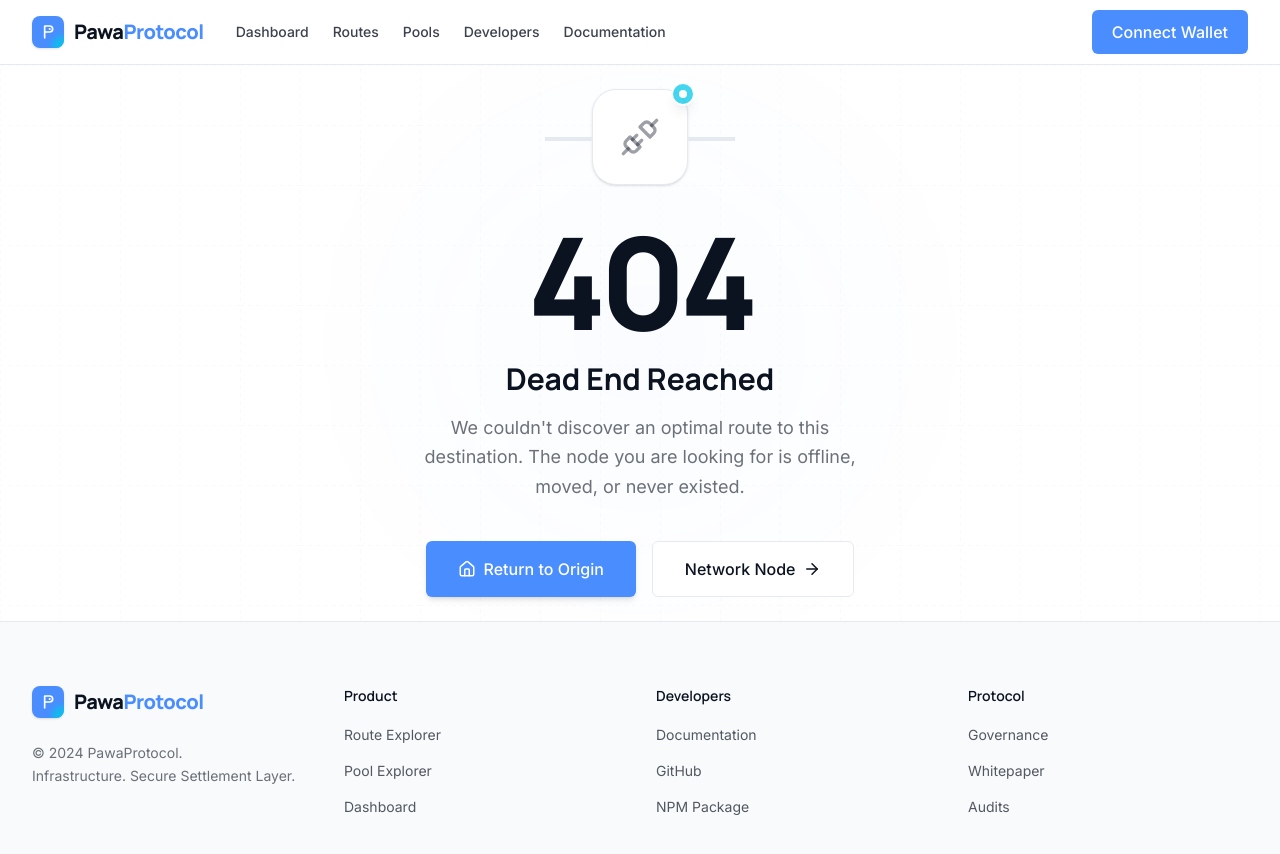
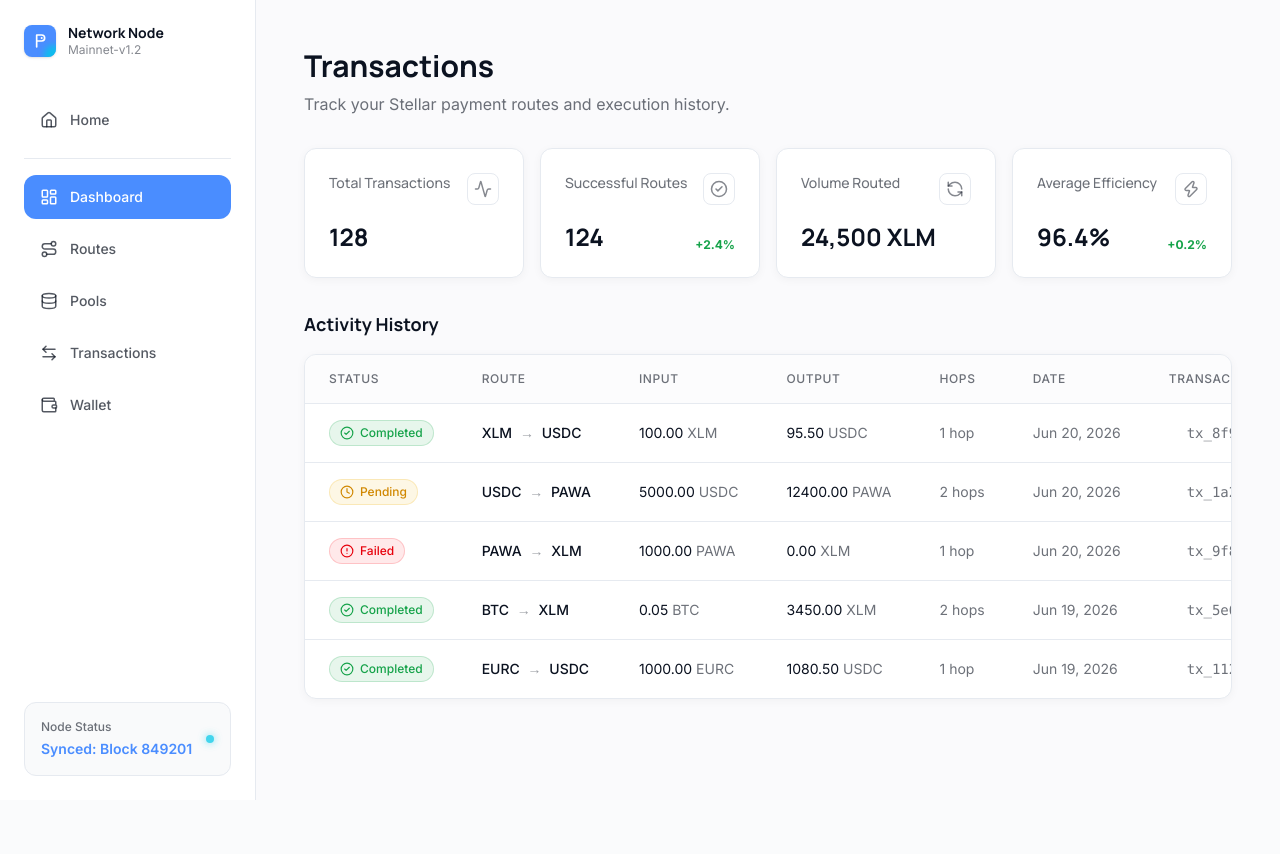
Before and after one commit to Robotron2/pawa-frontend, a Next.js app: page /transactions in a window 1280 px wide. Before the commit this address had no page. Shown: the top 854 px of the page. After the commit the page ends 800 px from the top, so only its background shows below. Built offline with nearby package versions, Linux system fonts and the light colour scheme.

Commit message:
feat(ui): create transactions page layout

```diff
--- /dev/null
+++ b/app/transactions/layout.tsx
@@ -0,0 +1,17 @@
+import React from "react";
+import { Sidebar } from "@/components/layout/Sidebar";
+
+export default function TransactionsLayout({
+  children,
+}: {
+  children: React.ReactNode;
+}) {
+  return (
+    <div className="min-h-screen bg-gray-50/50">
+      <Sidebar />
+      <div className="lg:ml-64 pt-16 lg:pt-0 flex-1">
+        {children}
+      </div>
+    </div>
+  );
+}
--- /dev/null
+++ b/app/transactions/page.tsx
@@ -0,0 +1,67 @@
+"use client";
+
+import React from "react";
+import { useTransactions } from "@/hooks/useTransactions";
+import { TransactionSummaryCard } from "@/components/transactions/TransactionSummaryCard";
+import { TransactionTable } from "@/components/transactions/TransactionTable";
+import { Activity, CheckCircle2, RefreshCcw, Zap } from "lucide-react";
+
+export default function TransactionsPage() {
+  const { transactions, summary, isLoading } = useTransactions();
+
+  return (
+    <main className="p-4 sm:p-8 lg:p-12 relative min-h-screen max-w-7xl mx-auto">
+      <div className="mb-8">
+        <h1 className="text-3xl font-heading font-bold text-foreground mb-2">Transactions</h1>
+        <p className="text-foreground/60 max-w-2xl">
+          Track your Stellar payment routes and execution history.
+        </p>
+      </div>
+
+      {isLoading ? (
+        <div className="animate-pulse space-y-8">
+          <div className="grid grid-cols-1 md:grid-cols-2 lg:grid-cols-4 gap-4">
+            {[...Array(4)].map((_, i) => (
+              <div key={i} className="h-28 bg-surface border border-border rounded-xl" />
+            ))}
+          </div>
+          <div className="h-96 bg-surface border border-border rounded-xl" />
+        </div>
+      ) : (
+        <>
+          {summary && (
+            <div className="grid grid-cols-1 md:grid-cols-2 lg:grid-cols-4 gap-4 mb-8">
+              <TransactionSummaryCard
+                title="Total Transactions"
+                value={summary.totalTransactions}
+                icon={<Activity size={18} />}
+              />
+              <TransactionSummaryCard
+                title="Successful Routes"
+                value={summary.successfulRoutes}
+                icon={<CheckCircle2 size={18} />}
+                trend={{ value: 2.4, isPositive: true }}
+              />
+              <TransactionSummaryCard
+                title="Volume Routed"
+                value={summary.totalVolumeRouted}
+                icon={<RefreshCcw size={18} />}
+              />
+              <TransactionSummaryCard
+                title="Average Efficiency"
+                value={`${summary.averageEfficiency}%`}
+                icon={<Zap size={18} />}
+                trend={{ value: 0.2, isPositive: true }}
+              />
+            </div>
+          )}
+
+          <div className="mb-6">
+            <h2 className="text-lg font-heading font-bold mb-4 text-foreground">Activity History</h2>
+            <TransactionTable transactions={transactions} />
+          </div>
+        </>
+      )}
+    </main>
+  );
+}
--- /dev/null
+++ b/src/components/transactions/TransactionTable.tsx
@@ -0,0 +1,67 @@
+"use client";
+
+import React from "react";
+import { Transaction } from "@/types/transactions";
+import { TransactionStatusBadge } from "./TransactionStatusBadge";
+import { Card } from "@/components/ui/Card";
+
+interface TransactionTableProps {
+  transactions: Transaction[];
+}
+
+export const TransactionTable = ({ transactions }: TransactionTableProps) => {
+  if (transactions.length === 0) {
+    return (
+      <Card className="p-8 text-center text-foreground/60">
+        No transactions found.
+      </Card>
+    );
+  }
+
+  return (
+    <Card className="overflow-hidden border border-border">
+      <div className="overflow-x-auto">
+        <table className="w-full text-left border-collapse whitespace-nowrap">
+          <thead>
+            <tr className="border-b border-border bg-gray-50/50 text-xs text-foreground/60 uppercase tracking-wider">
+              <th className="px-6 py-4 font-medium">Status</th>
+              <th className="px-6 py-4 font-medium">Route</th>
+              <th className="px-6 py-4 font-medium">Input</th>
+              <th className="px-6 py-4 font-medium">Output</th>
+              <th className="px-6 py-4 font-medium">Hops</th>
+              <th className="px-6 py-4 font-medium">Date</th>
+              <th className="px-6 py-4 font-medium text-right">Transaction ID</th>
+            </tr>
+          </thead>
+          <tbody className="divide-y divide-border">
+            {transactions.map((tx) => (
+              <tr key={tx.id} className="hover:bg-gray-50/50 transition-colors group cursor-pointer">
+                <td className="px-6 py-4">
+                  <TransactionStatusBadge status={tx.status} />
+                </td>
+                <td className="px-6 py-4 text-sm font-medium">
+                  {tx.route[0]} <span className="text-foreground/40 mx-1">→</span> {tx.route[tx.route.length - 1]}
+                </td>
+                <td className="px-6 py-4 text-sm">
+                  {tx.inputAmount} <span className="text-foreground/60">{tx.inputAsset}</span>
+                </td>
+                <td className="px-6 py-4 text-sm">
+                  {tx.outputAmount} <span className="text-foreground/60">{tx.outputAsset}</span>
+                </td>
+                <td className="px-6 py-4 text-sm text-foreground/60">
+                  {tx.hops} {tx.hops === 1 ? 'hop' : 'hops'}
+                </td>
+                <td className="px-6 py-4 text-sm text-foreground/60">
+                  {new Intl.DateTimeFormat('en-US', { month: 'short', day: 'numeric', year: 'numeric' }).format(new Date(tx.timestamp))}
+                </td>
+                <td className="px-6 py-4 text-sm text-foreground/60 font-mono text-right">
+                  {tx.id.substring(0, 8)}...
+                </td>
+              </tr>
+            ))}
+          </tbody>
+        </table>
+      </div>
+    </Card>
+  );
+};
```
